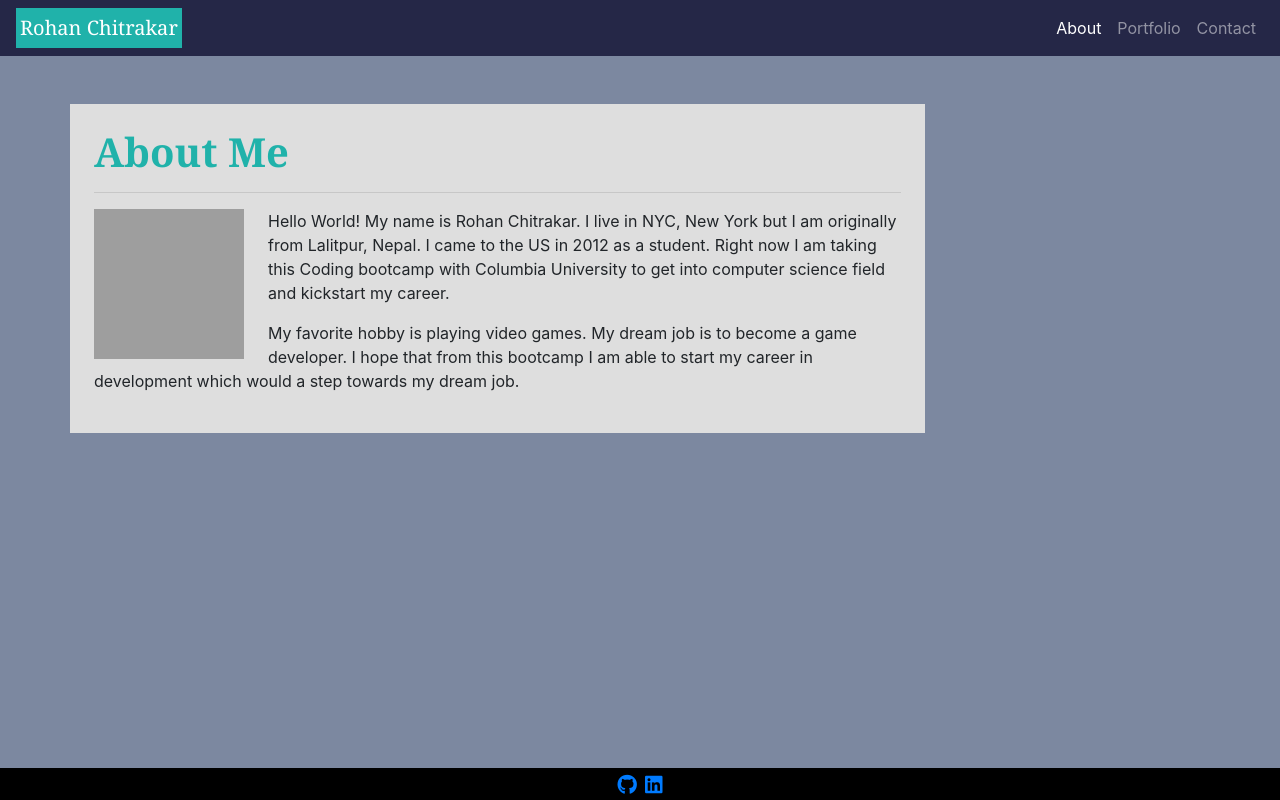
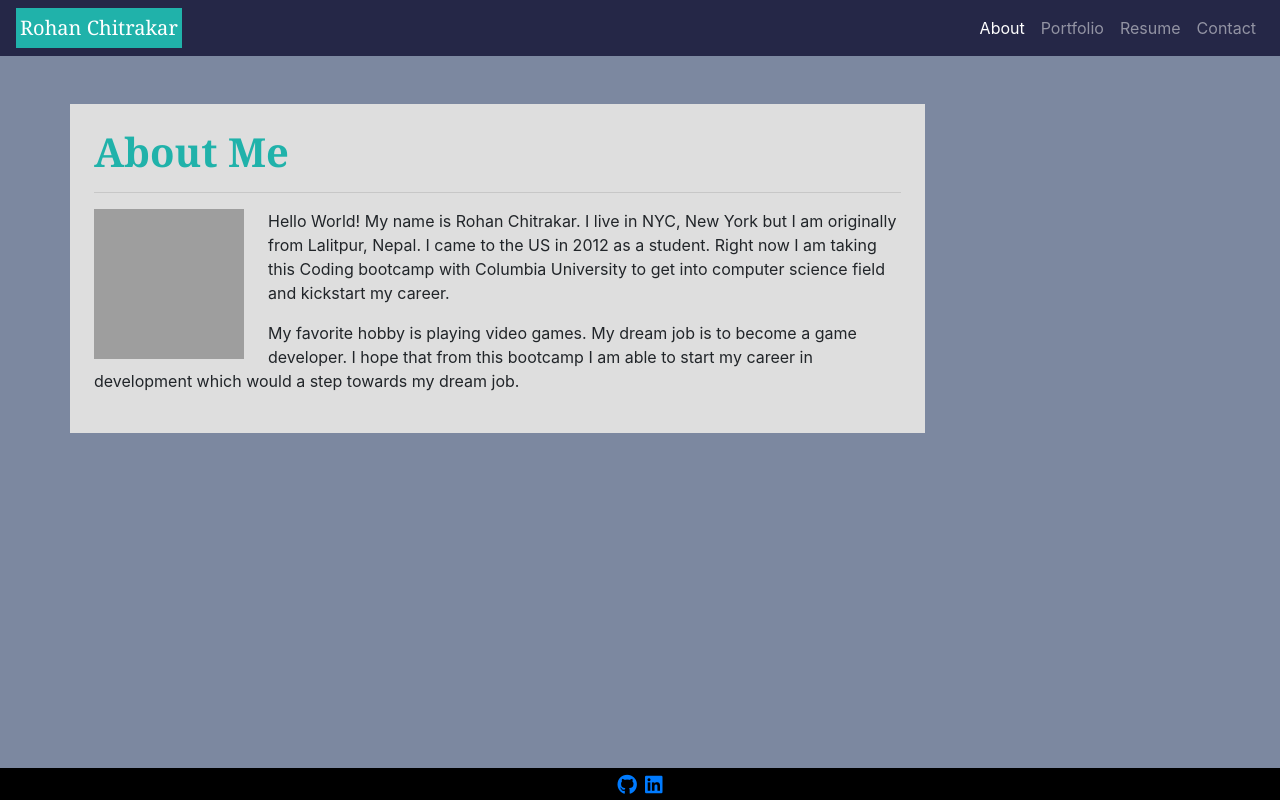
Before and after one commit to roan1088/roan1088.github.io, a React (Create React App) app: page / in a window 1280 px wide. Built offline with nearby package versions, Linux system fonts and the light colour scheme; grey boxes are pictures that could not be loaded.

Commit message:
Added link to resume

```diff
--- a/src/components/Header/index.js
+++ b/src/components/Header/index.js
@@ -20,6 +20,9 @@ function Header() {
             <li className={location.pathname === "/portfolio" ? "nav-item active" : "nav-item"}>
               <Link to="/portfolio" className="nav-link">Portfolio</Link>
             </li>
+            <li className="nav-item">
+              <a className="nav-link" href="https://docs.google.com/document/d/19Uls5sSoLvveeBbFePo_sh7HzL3f7aQF9ZOCT75x-ak/edit?usp=sharing" target="_blank" rel="noreferrer">Resume</a>
+            </li>
             <li className={location.pathname === "/contact" ? "nav-item active" : "nav-item"}>
               <Link to="/contact" className="nav-link">Contact</Link>
             </li>
```
